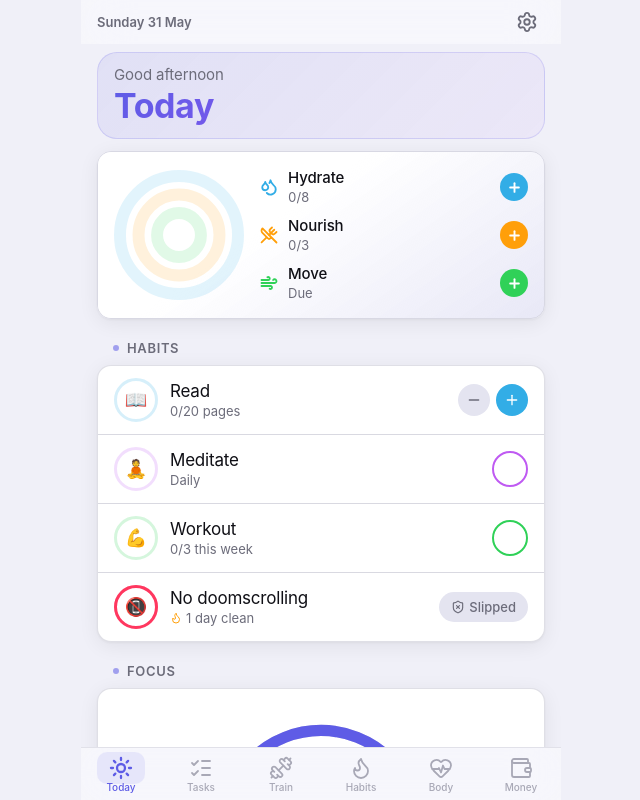
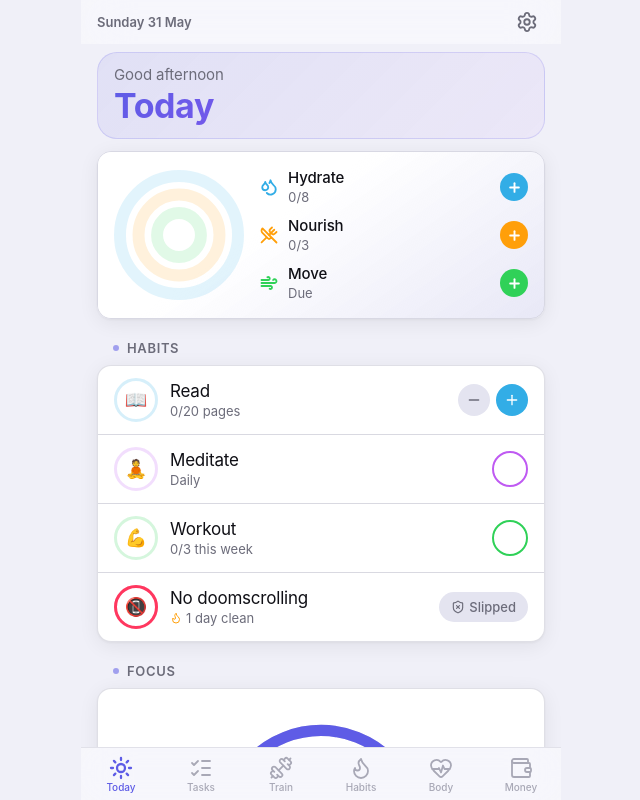
Before and after one commit to Prolineroofingandsolar/Life-, a React (Vite) app: page / in a window 1280 px wide. Shown: the whole page, without its empty margins (319-959 px from the left). Built offline with nearby package versions, Linux system fonts and the light colour scheme.

Commit message:
Simplify TabBar to colour-only active state
Remove pill background entirely. Active tab shows accent colour on icon
and label; inactive tabs use label3. No animations, no elevated pill.

https://claude.ai/code/session_01T2HGGDvQXu4NEi44phggW2

```diff
--- a/src/components/TabBar.tsx
+++ b/src/components/TabBar.tsx
@@ -26,18 +26,12 @@ export default function TabBar<T extends string>({
             <button
               key={t.id}
               onClick={() => onChange(t.id)}
-              className="relative flex flex-1 flex-col items-center gap-0.5 pb-2 pt-2"
+              className="flex flex-1 flex-col items-center gap-0.5 pb-2 pt-2"
             >
-              {/* Static pill indicator */}
-              {on && (
-                <span className="absolute top-1 h-8 w-12 rounded-[10px] bg-accent/10" />
-              )}
-              <span className={`relative z-10 ${on ? 'text-accent' : 'text-label3'}`}>
+              <span className={on ? 'text-accent' : 'text-label3'}>
                 <Icon size={24} strokeWidth={on ? 2.3 : 1.8} />
               </span>
-              <span
-                className={`relative z-10 text-[10px] font-medium leading-none ${on ? 'text-accent' : 'text-label3'}`}
-              >
+              <span className={`text-[10px] font-medium leading-none ${on ? 'text-accent' : 'text-label3'}`}>
                 {t.label}
               </span>
             </button>
```
